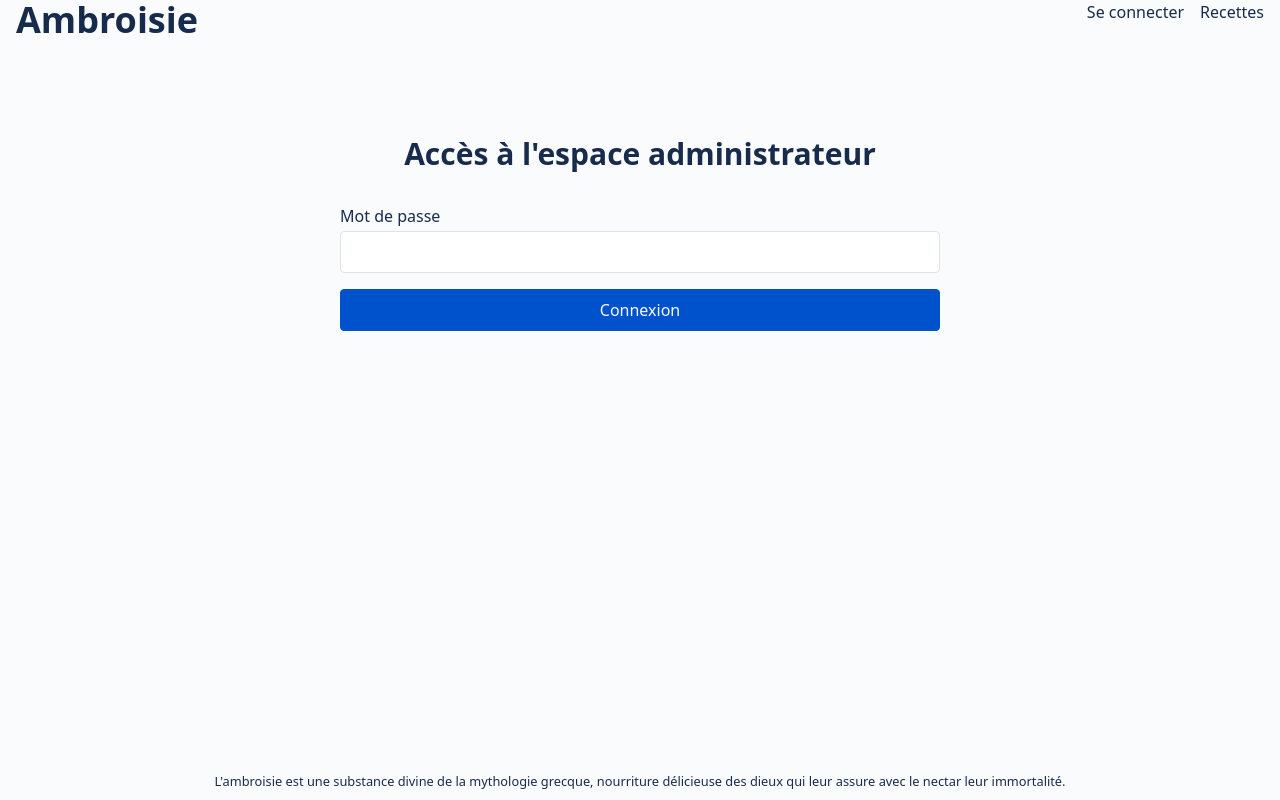
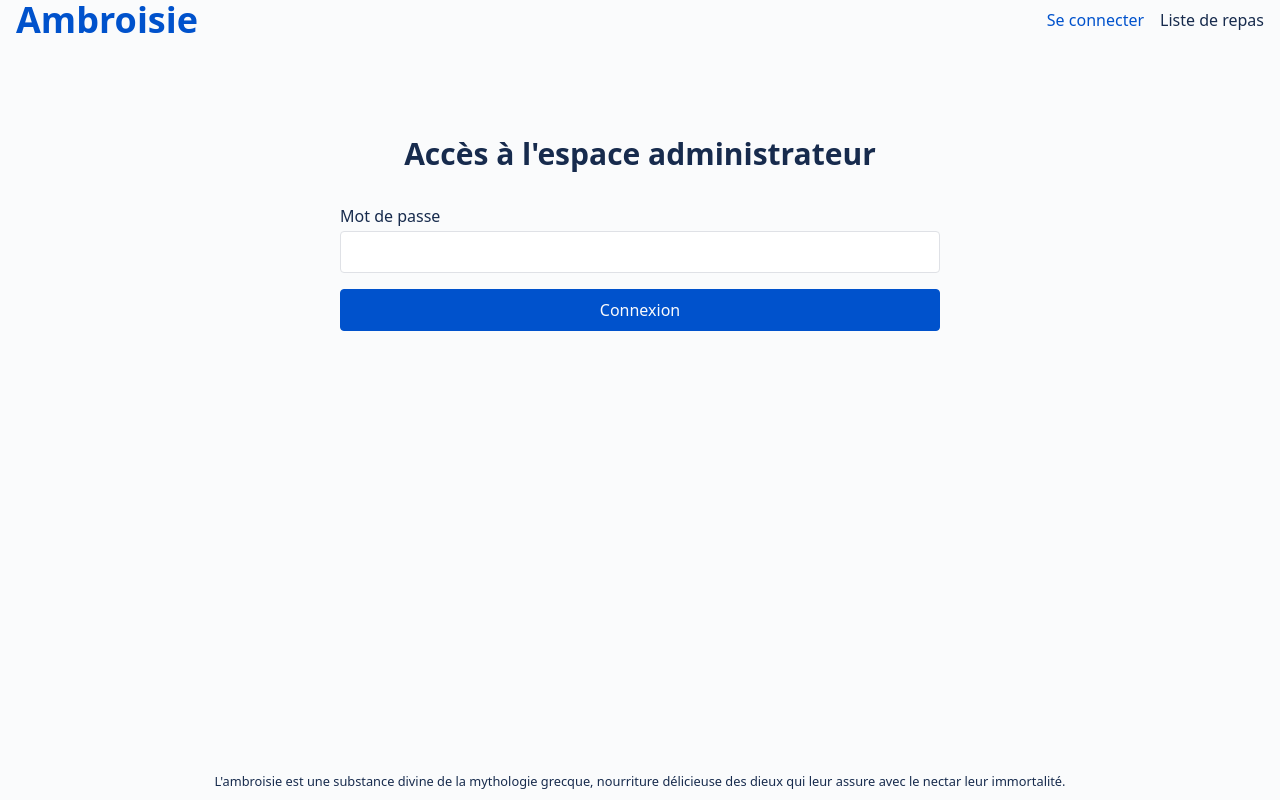
Before and after one commit to naerhy/ambroisie, a Vue app: page /#/connexion in a window 1280 px wide. Built offline with nearby package versions, Linux system fonts and the light colour scheme; the HTML template or start-up script is replaced by a standard one.

Commit message:
Improve style of header component

```diff
--- a/src/components/Header.vue
+++ b/src/components/Header.vue
@@ -20,14 +20,12 @@ function handleDisconnect() {
     <div>
       <nav>
         <ul>
-          <li v-if="!authStore.token">
-            <RouterLink to="/connexion">Se connecter</RouterLink>
-          </li>
-          <li v-else>
-            <RouterLink to="/admin">Panneau d'administration</RouterLink>
+          <li>
+            <RouterLink v-if="!authStore.token" to="/connexion">Se connecter</RouterLink>
+            <RouterLink v-else to="/admin">Panneau d'administration</RouterLink>
           </li>
           <li>
-            <RouterLink to="/repas">Recettes</RouterLink>
+            <RouterLink to="/repas">Liste de repas</RouterLink>
           </li>
         </ul>
       </nav>
@@ -38,8 +36,13 @@ function handleDisconnect() {
 
 <style scoped>
 header {
+  align-items: center;
   display: flex;
   justify-content: space-between;
+}
+
+h1 {
+  color: var(--text-highlight);
 }
 
 div {
@@ -51,4 +54,8 @@ ul {
   column-gap: 1rem;
   display: flex;
 }
+
+.router-link-exact-active {
+  color: var(--text-highlight);
+}
 </style>
--- a/src/style.css
+++ b/src/style.css
@@ -255,7 +255,8 @@ html {
   --background-error: #ff8f73;
   --text-primary: #172b4d;
   --text-secondary: #344563;
-  --text-highlight: #fafbfc;
+  --text-highlight: #0052cc;
+  --text-on-highlight: #fafbfc;
   --text-error: #bf2600;
   --stroke: #DFE1E6;
   --stroke-highlight: #0052cc;
@@ -320,7 +321,7 @@ h2 {
   background-color: var(--background-highlight);
   border: 1px solid var(--background-highlight);
   border-radius: 0.25rem;
-  color: var(--text-highlight);
+  color: var(--text-on-highlight);
   padding: 0.5rem 0.75rem;
 }
 
```
